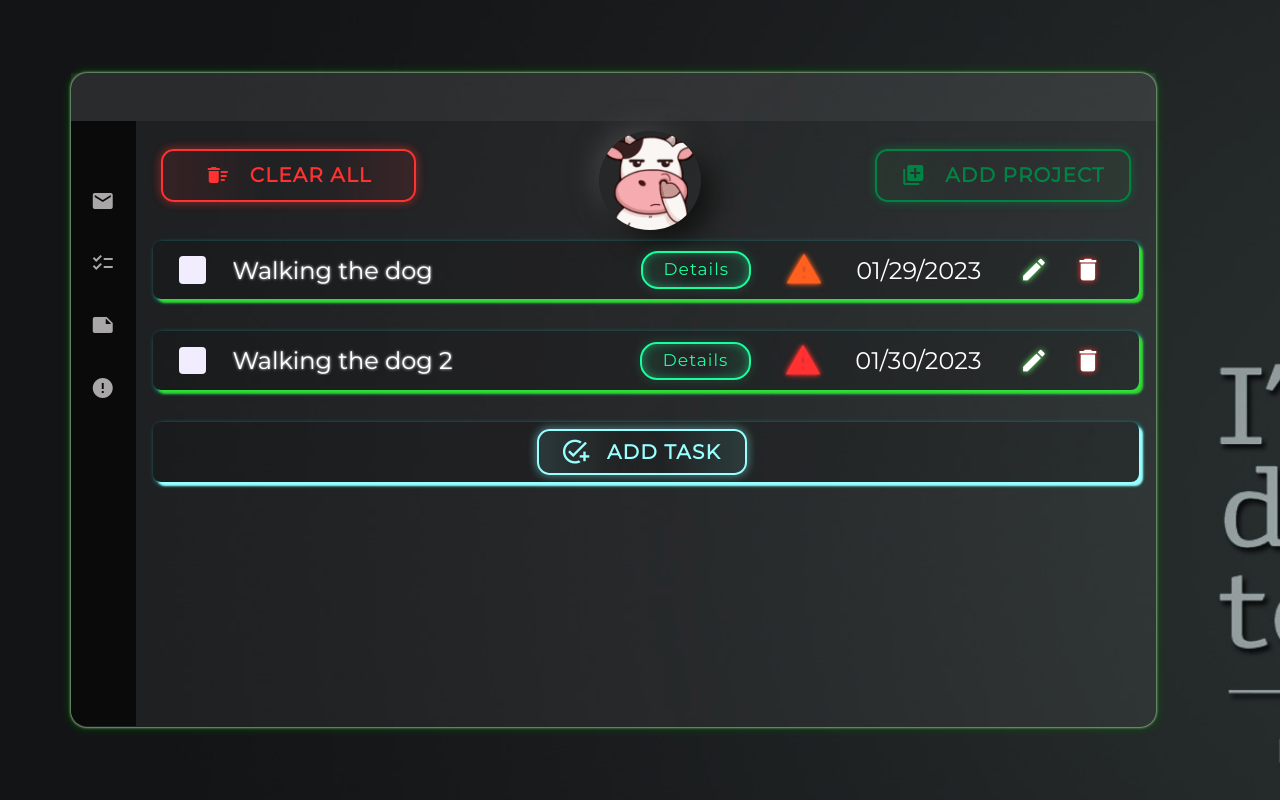
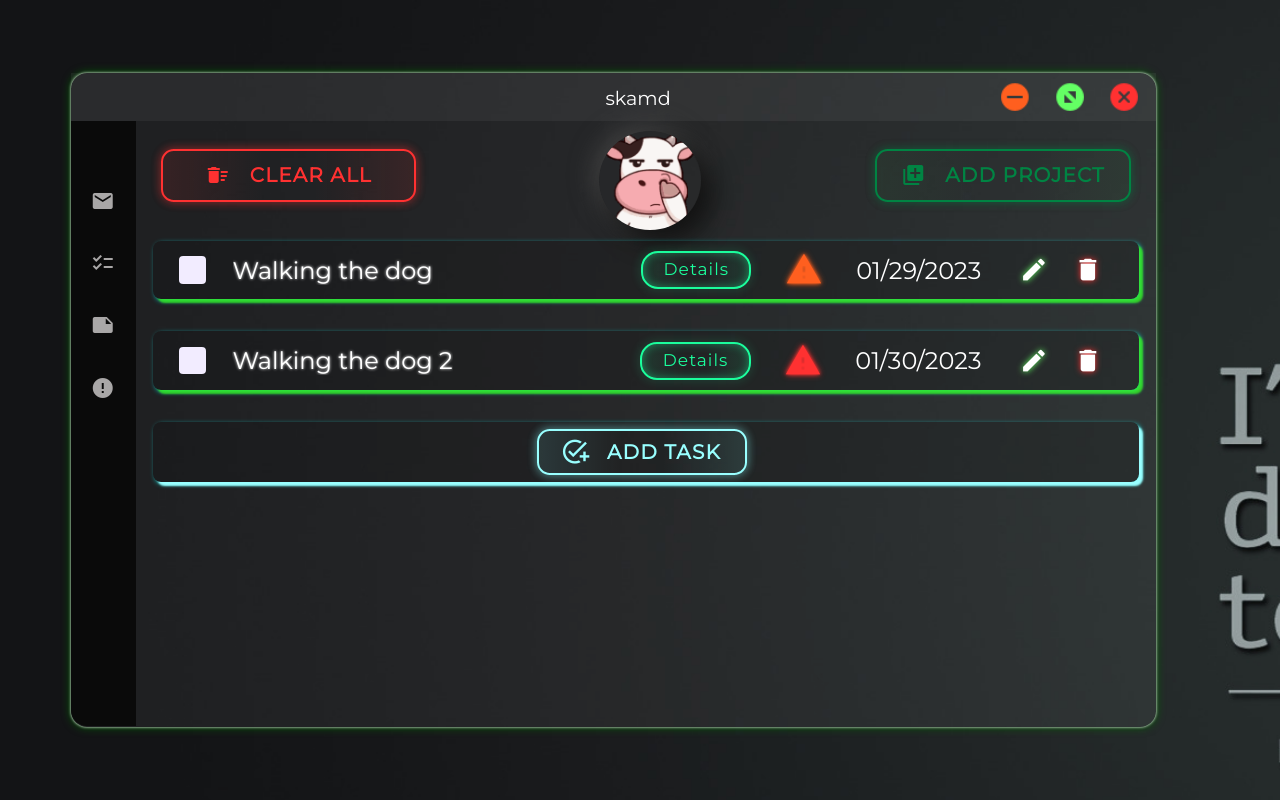
Before and after one commit to freshc0w/odin-to-do-list, a website built with webpack: page dist/index.html in a window 1280 px wide. Shown: the top 800 px of the page. Built offline with nearby package versions, Linux system fonts and the light colour scheme.

Commit message:
Add title text to navbar

```diff
--- a/dist/index.html
+++ b/dist/index.html
@@ -20,7 +20,14 @@
     <div class="body-container">
         <div class="face-mask"></div>
         <div class="main-container">
-            <div class="navBar"></div>
+            <div class="navBar">
+                <div class="title-page-text">skamd</div>
+                <div class="mac-icons">
+                    <img src="../imgs/mac-minimise-btn.png" alt="Mac minimise icon">
+                    <img src="../imgs/mac-expand-btn.png" alt="Mac maximise icon">
+                    <img src="../imgs/mac-close-btn.png" alt="Mac close icon">
+                </div>
+            </div>
             <div class="main">
                 <div id="sideBar" class="sideBar">
                     <a class="inbox-bar" href="#"><span><i id="inbox" class="material-icons">email</i><span id="inbox"
--- a/dist/styles.css
+++ b/dist/styles.css
@@ -77,8 +77,36 @@ html {
 }
 
 .navBar {
+	position: relative;
 	background-color: var(--default-bg-color);
+	display: flex;
+	justify-content: flex-end;
+	align-items: center;
 }
+.mac-icons {
+	display: flex;
+	gap: 1.1rem;
+	margin-right: 1.5rem;
+	transform: scale(1.15);
+}
+.mac-icons > img {
+	cursor: pointer;
+}
+.mac-icons > img:hover {
+	transform: scale(1.15);
+}
+
+.title-page-text {
+	--width: 1rem;
+	--height: 1rem;
+	width: var(--width);
+	height: var(--height);
+	position: absolute;
+	top: calc(50% - var(--height)/1.5);
+	right: calc(50% - var(--height)/2);
+	font-size: 1.2rem;
+}
+
 
 .main {
 	display: flex;
```
